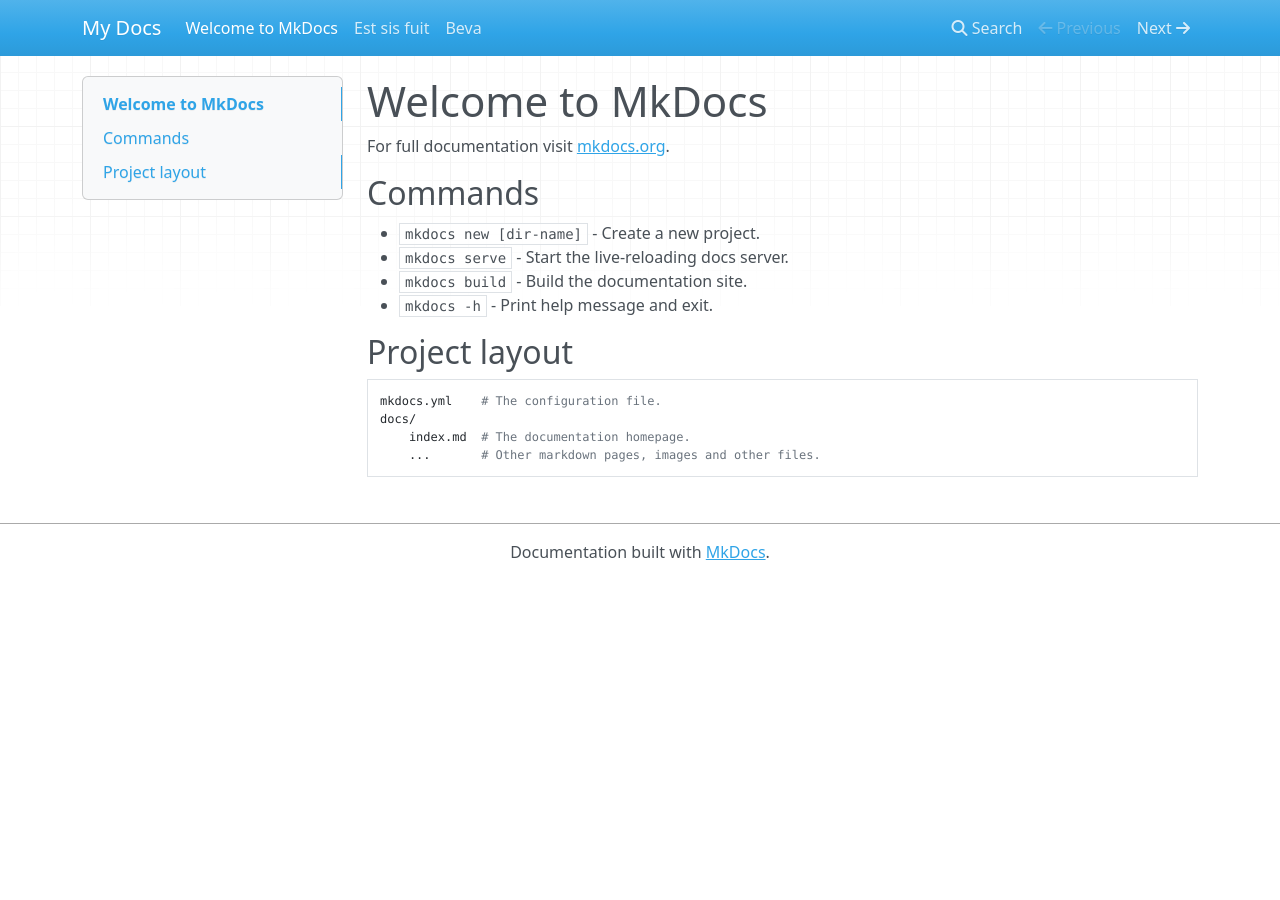
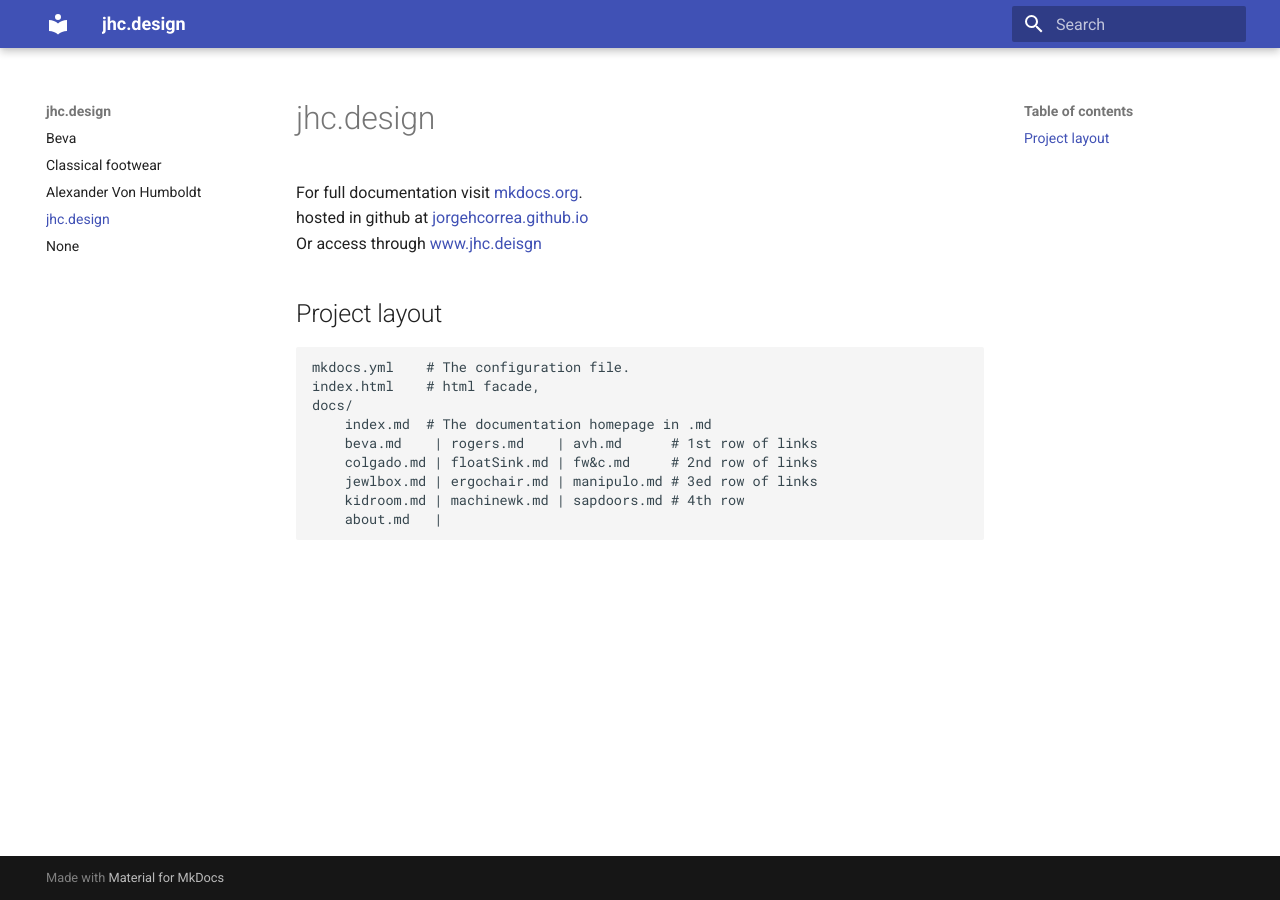
Before and after one commit to jorgehcorrea/jorgehcorrea.github.io, an MkDocs documentation site: the page built from docs/index.md, in a window 1280 px wide. Built offline with MkDocs 1.6.1 and Material for MkDocs 9.7.7, drawn with Linux system fonts in a browser that asks for light colours; nearby versions of some CDN libraries.

Commit message:
2021-03-22-small changes

```diff
--- /dev/null
+++ b/docs/avh.md
@@ -0,0 +1 @@
+#Alexander Von Humboldt
--- a/docs/index.md
+++ b/docs/index.md
@@ -1,17 +1,17 @@
-# Welcome to MkDocs
+# jhc.design
 
 For full documentation visit [mkdocs.org](https://www.mkdocs.org).
-
-## Commands
-
-* `mkdocs new [dir-name]` - Create a new project.
-* `mkdocs serve` - Start the live-reloading docs server.
-* `mkdocs build` - Build the documentation site.
-* `mkdocs -h` - Print help message and exit.
+hosted in github at [jorgehcorrea.github.io](jorgehcorrea.github.io)
+Or access through [www.jhc.deisgn](http://www.jhc.deisgn)
 
 ## Project layout
 
     mkdocs.yml    # The configuration file.
+    index.html    # html facade,
     docs/
-        index.md  # The documentation homepage.
-        ...       # Other markdown pages, images and other files.
+        index.md  # The documentation homepage in .md
+        beva.md    | rogers.md    | avh.md      # 1st row of links
+        colgado.md | floatSink.md | fw&c.md     # 2nd row of links
+        jewlbox.md | ergochair.md | manipulo.md # 3ed row of links
+        kidroom.md | machinewk.md | sapdoors.md # 4th row
+        about.md   |
--- /dev/null
+++ b/docs/rogers.md
@@ -0,0 +1,6 @@
+# Classical footwear
+
+## Rogers
+## Paola
+## Iker
+## Kiut
--- a/mkdocs.yml
+++ b/mkdocs.yml
@@ -1 +1,17 @@
-site_name: My Docs
+site_name: jhc.design
+site_url:
+repo_url:
+site_description: Industrial designer based in Quito sharing proejcts
+site_author: jorge hernan correa
+google_analytics: ['', '']
+
+theme:
+  name: material
+  favicon: 'img/facivon.ico'
+
+nav:
+  - 'beva.md'
+  - 'rogers.md'
+  - 'avh.md'
+  - 'index.md'
+  - 'about.md'
```
Also changed, not shown: docs/aboutTest.md (deleted, +0 -51 lines), mkdocs/docs/beva.md (added, +2 -0 lines).
